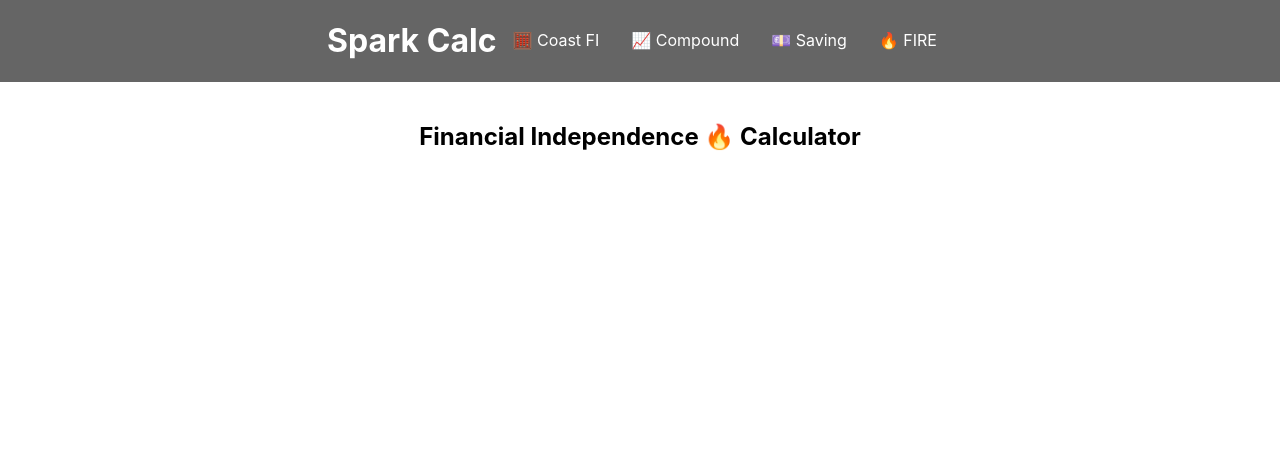
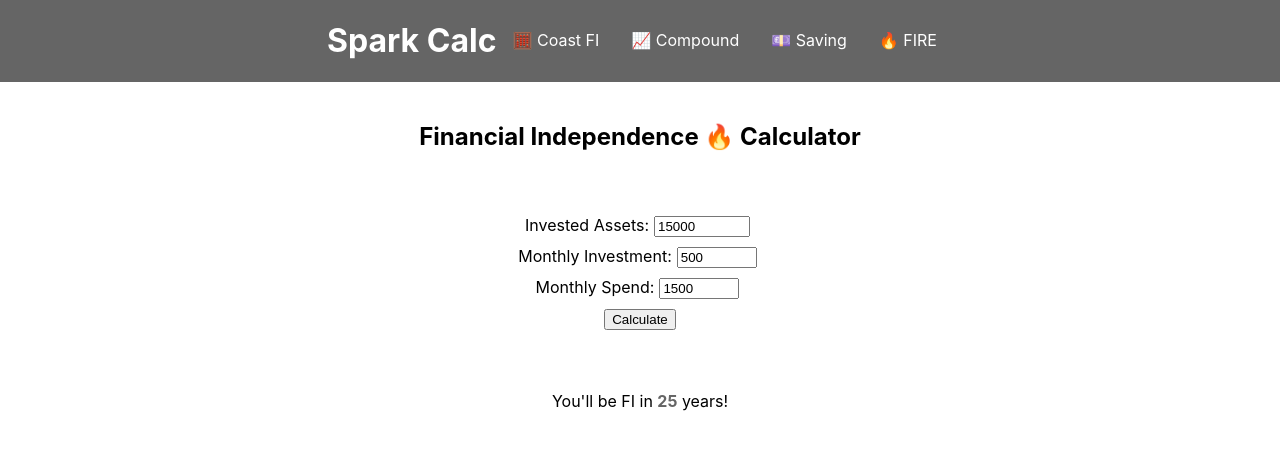
Before and after one commit to nyakeh/spark-calc, a React (Create React App) app: page /fire in a window 1280 px wide. Shown: the top 450 px of the page. Built offline with nearby package versions, Linux system fonts and the light colour scheme.

Commit message:
Calculation to work out whole years until reaching four percent withdrawal rate at seven percent interest rate

```diff
--- a/src/Fire.tsx
+++ b/src/Fire.tsx
@@ -1,10 +1,57 @@
-import './App.css';
+import { useState } from "react";
+import "./App.css";
 
 function Fire() {
+	const [investedAssets, setInvestedAssets] = useState(15000);
+	const [monthlyInvestment, setMonthlyInvestment] = useState(500);
+	const [monthlySpend, setMonthlySpend] = useState(1500);
+	const [yearsUntilFire, setYearsUntilFire] = useState(25);
+
+	const reCalculate = (event: any) => {
+		event.preventDefault();
+
+		let fireNumber = monthlySpend * 12 * 25;
+		let annualContribution = monthlyInvestment * 12;
+		let tempNetWorth = investedAssets;
+		let count = 0;
+
+		while (tempNetWorth < fireNumber) {
+			let futureValue = tempNetWorth * Math.pow(1.07, 1);
+			tempNetWorth = futureValue + annualContribution;
+			count++;
+		}
+
+		setYearsUntilFire(count);
+	};
+
 	return (
 		<div>
-      <section className='App-main'>
+			<section className="App-main">
 				<h2>Financial Independence &#128293; Calculator</h2>
+			</section>
+
+			<section className="App-main">
+				<form onSubmit={reCalculate}>
+					<label>
+						Invested Assets:
+						<input type="number" value={investedAssets} onChange={(e) => setInvestedAssets(Number(e.target.value))} min={0} max={9999999} />
+					</label>
+					<label>
+						Monthly Investment:
+						<input type="number" value={monthlyInvestment} onChange={(e) => setMonthlyInvestment(Number(e.target.value))} min={1} max={50000} />
+					</label>
+					<label>
+						Monthly Spend:
+						<input type="number" value={monthlySpend} onChange={(e) => setMonthlySpend(Number(e.target.value))} min={1} max={50000} />
+					</label>
+					<input type="submit" value="Calculate" />
+				</form>
+			</section>
+
+			<section className="App-main">
+				<p>
+					You'll be FI in <span>{yearsUntilFire}</span> years!
+				</p>
 			</section>
 		</div>
 	);
```
Lines whose indentation alone changed are shown as unchanged.
